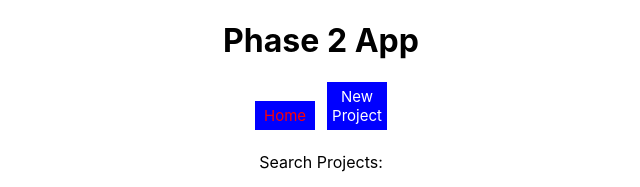
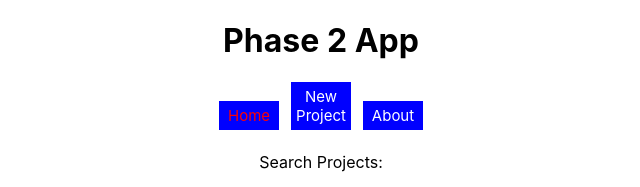
Before and after one commit to silvershel/phase-2-final-project, a React (Create React App) app: page / in a window 1280 px wide. Shown: the top 187 px of the page, without its empty margins (319-959 px from the left). Built offline with nearby package versions, Linux system fonts and the light colour scheme; data requests are answered from the project's data file.

Commit message:
added About route

```diff
--- a/src/components/NavBar.js
+++ b/src/components/NavBar.js
@@ -16,6 +16,12 @@ function NavBar() {
       >
         New Project
       </NavLink>
+      <NavLink
+        to="/about"
+        className="nav-link"
+      >
+        About
+      </NavLink>
     </nav>
   );
 };
```
